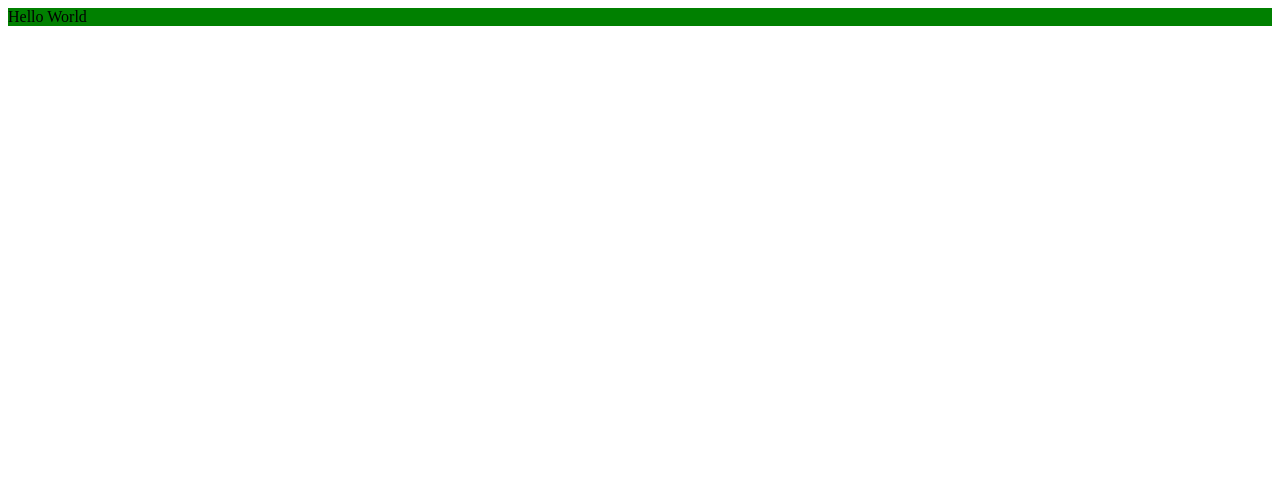
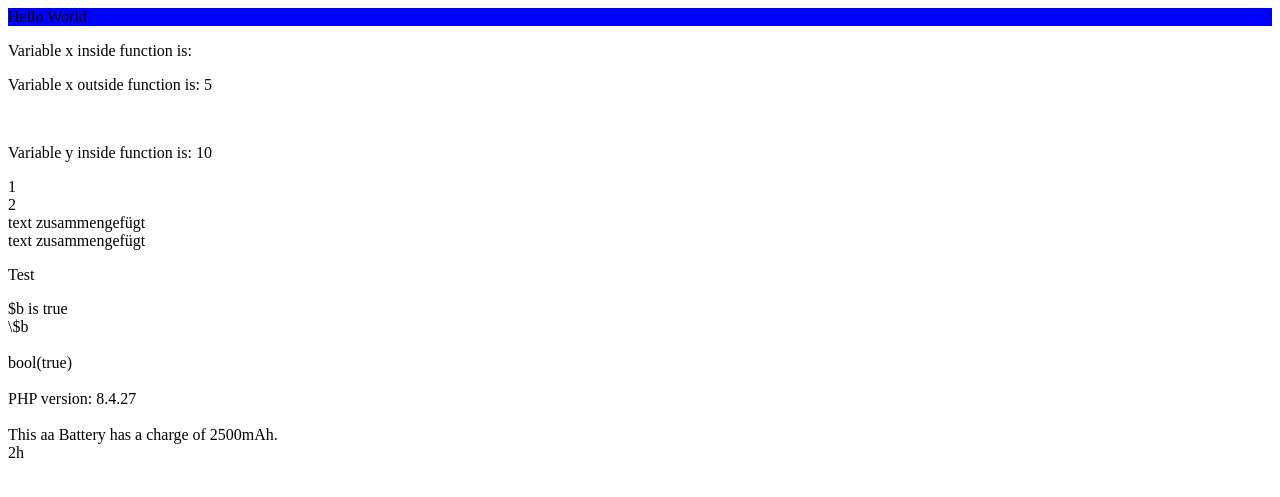
Before and after one commit to Immi01/PHPBasics, a PHP site: page / in a window 1280 px wide. Shown: the top 497 px of the page. Run offline with PHP 8.4, Linux system fonts and the light colour scheme; data that the repository does not hold is empty.

Commit message:
learned basic syntax

```diff
--- a/index.php
+++ b/index.php
@@ -7,9 +7,102 @@
     <title>Document</title>
 </head>
 <body>
-    <div class="test">
+    <div class="HelloWorld">
         <?php
-            echo("Hello World");
+            echo("<div class='blue'> Hello World </div>");
+        ?>
+    </div>
+
+    <div class="scopeTest">
+        <?php
+        $x = 5; // global scope
+        $y = 10;
+
+        function myTest() {
+            // using x inside this function will generate an error
+            echo "<p>Variable x inside function is: $x</p>";
+        }
+
+        function globalTest() {
+            // accessing globals
+            global $y;
+            echo "<br><p>Variable y inside function is: $y</p>";
+            // alternatively use $GLOBALS['y']
+        }
+
+        function repeatTest() {
+            // static variables don't get deleted at the end of function
+            static $a = 1;
+            echo $a++ . "<br>";
+        }
+
+        myTest();
+
+        echo "<p>Variable x outside function is: $x</p>";
+
+        globalTest();
+
+        repeatTest();
+        repeatTest();
+
+        echo "text" , " zusammengefügt" , "<br>"; // commas separate parameters
+        echo "text" . " zusammengefügt" . "<br>"; // dots concat strings
+
+        print "<p>Test</p>";
+
+        $b = true;
+
+        /*
+        print is a function
+        meaning this can be done:
+        */
+        $b ? print '$b is true' : print '$b is false';
+        //print also only takes one parameter
+
+        echo '<br> \$b <br>'; // escape $
+
+        echo "<br>";
+        var_dump($b); // displays data type
+
+        echo '<br><br>PHP version: ' . phpversion();
+
+        /*
+        enums only work from PHP version 8.1
+        enum size {
+            case AA;
+            case AAA;
+            case AAAA;
+        }
+        */
+
+        echo "<br>";
+        echo "<br>";
+
+        class Battery {
+            public $charge;
+            public $size;
+            private $chargeTime;
+
+            public function __construct($charge, $size, $chargeTime) {
+                $this->charge = $charge;
+                $this->size = $size;
+                $this->chargeTime = $chargeTime;
+            }
+
+            public function report() {
+                return "This $this->size Battery has a charge of {$this->charge}mAh.";
+            }
+            public function getChargeTime() {
+                return "{$this->chargeTime}h";
+            }
+        }
+
+        $myBattery = new Battery(2500, "aa", 2);
+
+        echo $myBattery->report();
+        echo "<br>";
+        echo $myBattery->getChargeTime();
+
         ?>
     </div>
 
--- a/style.css
+++ b/style.css
@@ -1,3 +1,11 @@
-.test{
+.HelloWorld{
     background-color: green;
 }
+
+.blue {
+    background-color: blue;
+}
+
+.scopeTest {
+    margin-top: 10px;
+}
```
